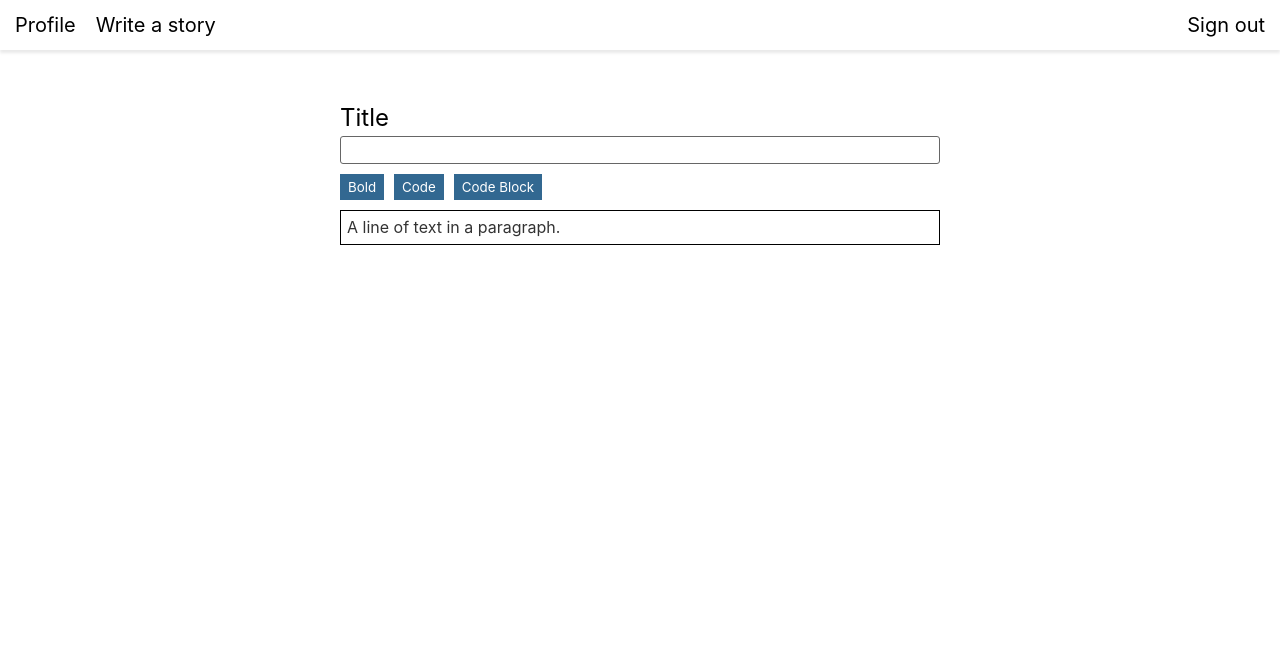
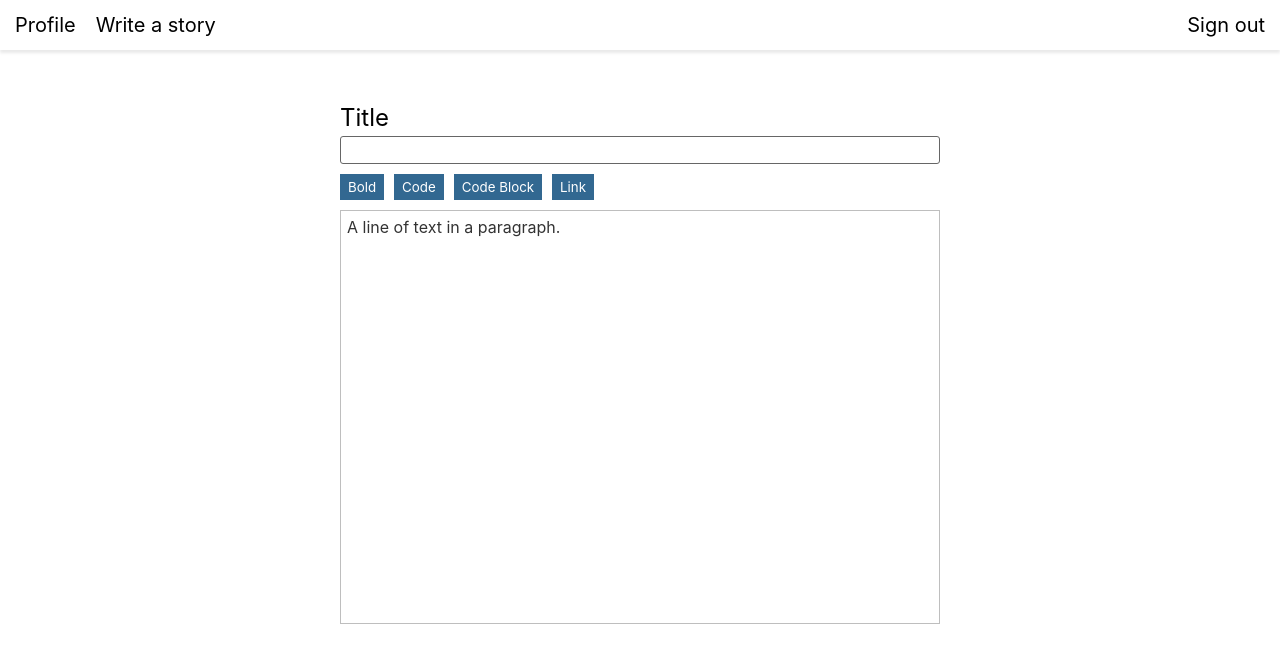
Before and after one commit to han3zeng/react-playground, a React (Create React App) app: page /new-story in a window 1280 px wide. Shown: the top 662 px of the page. Built offline with nearby package versions, Linux system fonts and the light colour scheme; no server answers; sample sign-in values are in the browser's storage.

Commit message:
Adjust: linkModal for editor (function is not done)

```diff
--- a/src/App.js
+++ b/src/App.js
@@ -19,6 +19,7 @@ const { resourceServerOrigin } = config;
 
 
 const theme = {
+  inputBorderColor: '#BEBEBE',
   buttonColor: "#326891",
   sectionMargin: "68px",
   pageMargin: "20px;",
@@ -89,6 +90,7 @@ const GlobalStyle = createGlobalStyle`
     color: white;
     background-color: ${props => props.theme.buttonColor};
     padding: 5px 8px;
+    cursor: pointer;
   }
 `;
 
--- a/src/components/EditorElements.js
+++ b/src/components/EditorElements.js
@@ -11,13 +11,26 @@ const Code = styled.code`
   font-size: 85%;
   padding: 3px 6px;
   margin: 0 1px;
-  white-space: normal;
+  white-space: pre-wrap;
+`;
+
+const CodeBlock = styled.code`
+  margin: 0 1px;
+  > div {
+    border-radius: 3px;
+    background-color: #ebeced;
+    font-size: 85%;
+    padding: 3px 6px;
+    white-space: pre-wrap;
+  }
 `;
 
 const CodeElement = (props) => {
   return (
     <pre {...props.attributes}>
-      <Code>{props.children}</Code>
+      <CodeBlock>
+        <div>{props.children}</div>
+      </CodeBlock>
     </pre>
   )
 };
--- a/src/components/NewStory.js
+++ b/src/components/NewStory.js
@@ -38,24 +38,175 @@ const Division = styled.div`
   margin-top: 50px;
 `;
 
-const ContentEditable = styled.div`
-  border: 1px solid ${props => props.theme?.captionColor};
-  outline: none;
-  padding: 3px 6px;
-  font-size: 16px;
-  border-radius: 3px;
-  min-height: 300px;
+const Buttons = styled.div`
+  display: flex;
+  justify-content: flex-start;
+  position: relative;
+  box-sizing: border-box;
+  width: 100%;
 `;
 
-const Buttons = styled.div`
-  margin: 10px 0;
-  display: flex;
-  justify-content: flex-start;
+const SubButton= styled.div`
+  position: relative;
+  padding: 10px 0;
+  z-index: 2;
+  width: 100%;
+  background-color: white;
   > button {
     margin-right: 10px;
+    cursor: pointer;
+  }
+`
+
+const LinkContainer = styled.div`
+  position: absolute;
+  background-color: white;
+  top: 100%;
+  z-index: 1;
+  left: 0;
+  box-sizing: border-box;
+  padding: 12px 8px 18px 8px;
+  width: 100%;
+  border: 1px solid ${props => props?.theme.inputBorderColor};
+  border-radius: 3px;
+  height: 100px;
+  box-shadow: 0px 1px 2px #B8B8B8;
+  display: flex;
+  flex-direction: column;
+  justify-content: space-between;
+  transition: transform 0.3s ease-in-out, opacity 0.3s ease-in-out;
+  transform-origin: top;
+  transform:  ${props => props.ifShowLinkModal ? 'scaleY(1) translateY(0)' : 'scaleY(0)  translateY(-100%)'};
+  opacity: ${props => props.ifShowLinkModal ? '100%' : '0%'};
+  > div:last-child {
+    height: 36px;
+    display: flex;
+    width: 100%;
+    justify-content: space-between;
+    input {
+      border: 1px solid ${props => props?.theme.inputBorderColor};
+      height: 100%;
+      box-sizing: border-box;
+      flex: 0 2 50%;
+      border-radius: 3px;
+    }
+    > button:nth-child(2) {
+      flex: 0 1 20%;
+      border-radius: 3px;
+      background-color: white;
+      border: 1px solid ${props => props.theme.buttonColor};
+      color: ${props => props.theme.buttonColor};
+    }
+    > button:nth-child(3) {
+      flex: 0 1 20%;
+      border-radius: 3px;
+      color: ${props => props.theme.buttonColor};
+      background-color: white;
+    }
   }
 `;
 
+const EditableContainer = styled.div`
+  border: 1px solid ${props => props?.theme.inputBorderColor};
+`;
+
+
+const LinkModal = ({
+  ifShowLinkModal,
+  editor,
+  insertLink,
+  toggleLinkModal
+}) => {
+  const [ url, setUrl ] = useState('');
+  return (
+    <LinkContainer
+      ifShowLinkModal={ifShowLinkModal}
+    >
+      <div>Insert Hyperlink</div>
+      <div>
+        <input
+          value={url}
+          onChange={(e) => {
+            setUrl(e?.target?.value);
+          }}
+        />
+        <button
+          onClick={() => {
+            insertLink({
+              editor,
+              url,
+            })
+          }}
+        >
+          Add Link
+        </button>
+        <button
+          onClick={() => {
+            toggleLinkModal();
+          }}
+        >
+          Cancel
+        </button>
+      </div>
+    </LinkContainer>
+  );
+};
+
+const ButtonGroup = React.memo(({
+  editor,
+  CustomEditor,
+  insertLink,
+}) => {
+  const [ ifShowLinkModal, toggleLinkModal ] = useState(null);
+  return (
+    <>
+      <Buttons>
+        <SubButton>
+          <button
+            onMouseDown={event => {
+              event.preventDefault()
+              CustomEditor.toggleBoldMark(editor)
+            }}
+          >
+            Bold
+          </button>
+          <button
+            onMouseDown={event => {
+              event.preventDefault()
+              CustomEditor.toggleCodeText(editor)
+            }}
+          >
+            Code
+          </button>
+          <button
+            onMouseDown={event => {
+              event.preventDefault()
+              CustomEditor.toggleCodeBlock(editor)
+            }}
+          >
+            Code Block
+          </button>
+          <button
+            onMouseDown={(e) => {
+              e.preventDefault();
+              toggleLinkModal(ifShowLinkModal => {
+                return !ifShowLinkModal;
+              });
+            }}
+          >
+            Link
+          </button>
+        </SubButton>
+        <LinkModal
+          ifShowLinkModal={ifShowLinkModal}
+          editor={editor}
+          insertLink={insertLink}
+          toggleLinkModal={toggleLinkModal}
+        />
+      </Buttons>
+    </>
+  )
+});
 
 
 const CustomEditor = {
@@ -80,6 +231,14 @@ const CustomEditor = {
       match: n => n.type === 'code',
     })
     return !!match
+  },
+
+  insertLink({
+    editor,
+    url
+  }) {
+    console.log('url: ', url);
+    console.log('editor: ', editor);
   },
 
   insertDefaultNode(editor) {
@@ -134,8 +293,8 @@ function NewStory() {
         children: [{ text: 'A line of text in a paragraph.' }],
       },
     ]
-  const [editor] = useState(() => withReact(createEditor()))
-  const [value, setValue] = useState(initialValue);
+  const [ editor ] = useState(() => withReact(createEditor()))
+  const [ value, setValue ] = useState(initialValue);
 
   const onKeyDownHandler = event => {
     if (event.key === 'Enter' && !event.ctrlKey && !event.shiftKey) {
@@ -212,41 +371,22 @@ function NewStory() {
           }
         }}
       >
-        <Buttons>
-          <button
-            onMouseDown={event => {
-              event.preventDefault()
-              CustomEditor.toggleBoldMark(editor)
-            }}
-          >
-            Bold
-          </button>
-          <button
-            onMouseDown={event => {
-              event.preventDefault()
-              CustomEditor.toggleCodeText(editor)
-            }}
-          >
-            Code
-          </button>
-          <button
-            onMouseDown={event => {
-              event.preventDefault()
-              CustomEditor.toggleCodeBlock(editor)
-            }}
-          >
-            Code Block
-          </button>
-        </Buttons>
+        <ButtonGroup
+          insertLink={CustomEditor.insertLink}
+          editor={editor}
+        />
+        <EditableContainer>
           <Editable
             style={{
-            border: '1px solid black',
               padding: '6px',
+              height: '400px',
+              overflowY: 'scroll',
             }}
             renderLeaf={renderLeaf}
             renderElement={renderElement}
             onKeyDown={onKeyDownHandler}
           />
+        </EditableContainer>
       </Slate>
     </Container>
   );
```
Also changed, not shown: src/components/General.js (added). Lines whose indentation alone changed are shown as unchanged.
